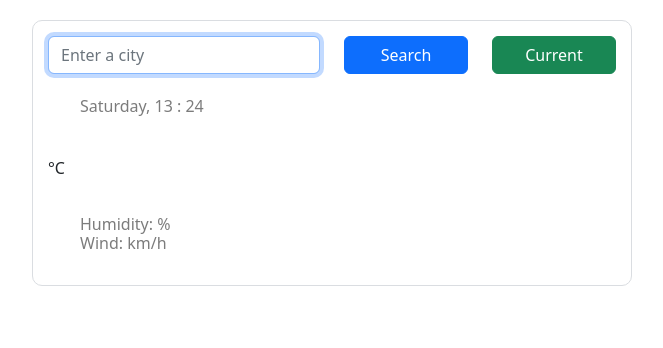
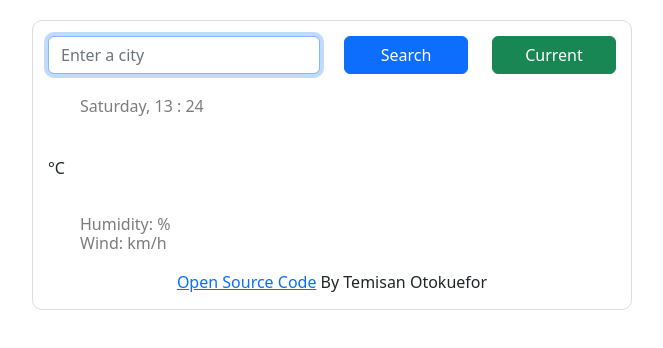
Before and after one commit to misanj/shecode-git-challenge, a plain HTML site: page index.html in a window 1280 px wide. Shown: the whole page, without its empty margins (308-971 px from the left). Drawn offline with nearby package versions, Linux system fonts and the light colour scheme; no server answers.

Commit message:
Added the url to my source code to the app

```diff
--- a/index.html
+++ b/index.html
@@ -70,6 +70,9 @@
         </div>
       </div>
     </div>
+    <span class="source-code">
+      <a href="https://github.com/misanj/shecode-git-challenge">Open Source Code</a> By Temisan Otokuefor
+    </span>
   </div>
 </div>
 </div>
--- a/src/style.css
+++ b/src/style.css
@@ -41,3 +41,7 @@ body {
     position: relative;
     top: -34px;
   }
+
+  .source-code {
+    text-align: center;
+  }
```
